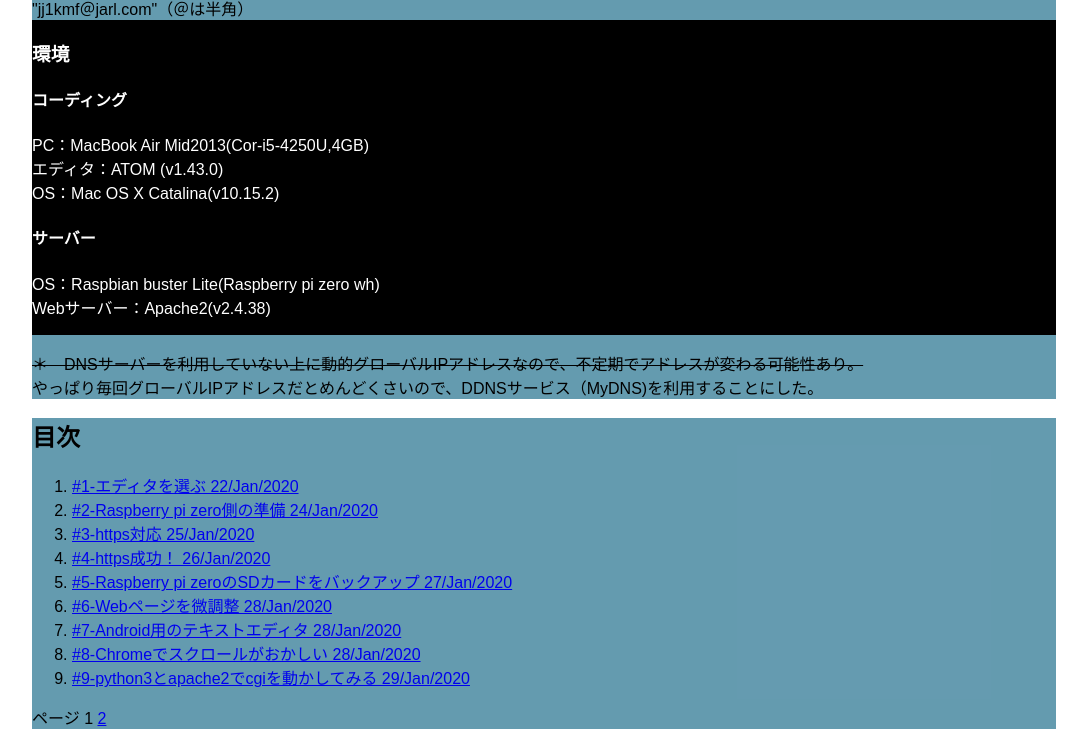
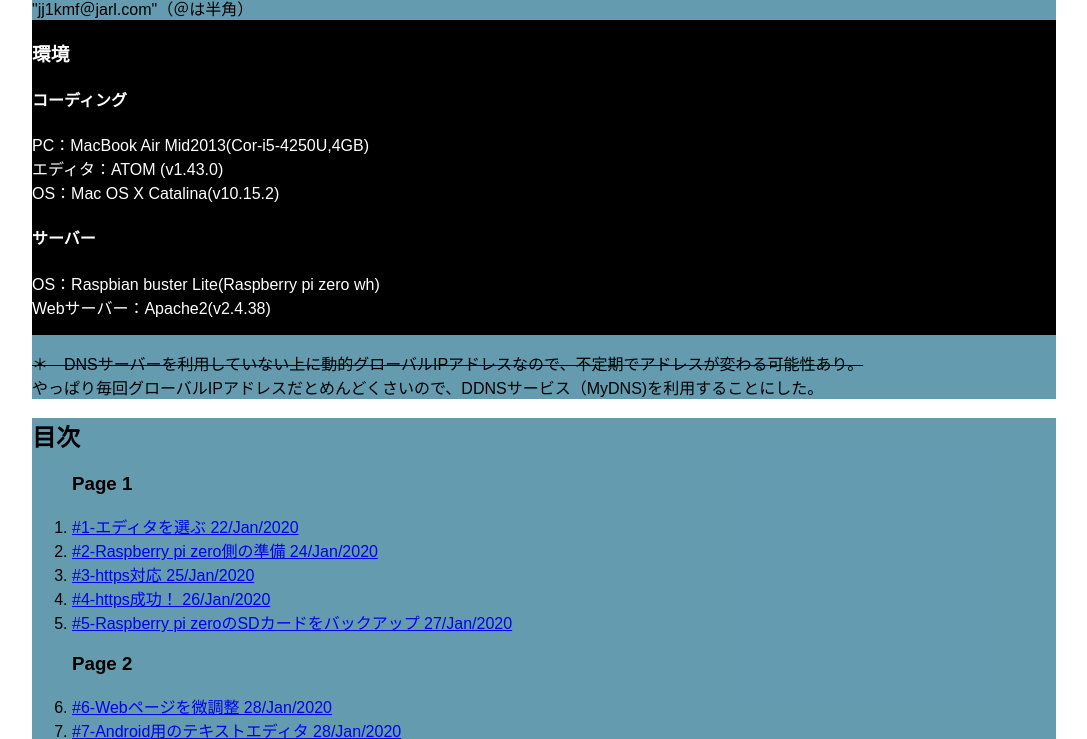
Before and after one commit to m-katono/MK-private, a plain HTML site: page index.html in a window 1280 px wide. Shown: the part 318-1057 px from the top of the page, without its empty margins (26-1113 px from the left). Drawn offline with nearby package versions, Linux system fonts and the light colour scheme; a script that the page names is missing.

Commit message:
change menu

```diff
--- a/index.html
+++ b/index.html
@@ -48,11 +48,13 @@
             <div class="menu" id="menu">
             <h2>目次</h2>
             <ol class="menu-class">
+		<h3>Page 1</h3>
                 <li><a href="#i1">#1-エディタを選ぶ 22/Jan/2020</a>
                 <li><a href="#i2">#2-Raspberry pi zero側の準備 24/Jan/2020</a>
                 <li><a href="#i3">#3-https対応 25/Jan/2020</a>
                 <li><a href="#i4">#4-https成功！ 26/Jan/2020</a>
                 <li><a href="#i5">#5-Raspberry pi zeroのSDカードをバックアップ 27/Jan/2020</a>
+		<h3>Page 2</h3>
                 <li><a href="./second-page.html#i6">#6-Webページを微調整 28/Jan/2020</a></li>
                 <li><a href="./second-page.html#i7">#7-Android用のテキストエディタ 28/Jan/2020</a></li>
                 <li><a href="./second-page.html#i8">#8-Chromeでスクロールがおかしい 28/Jan/2020</a></li>
```
